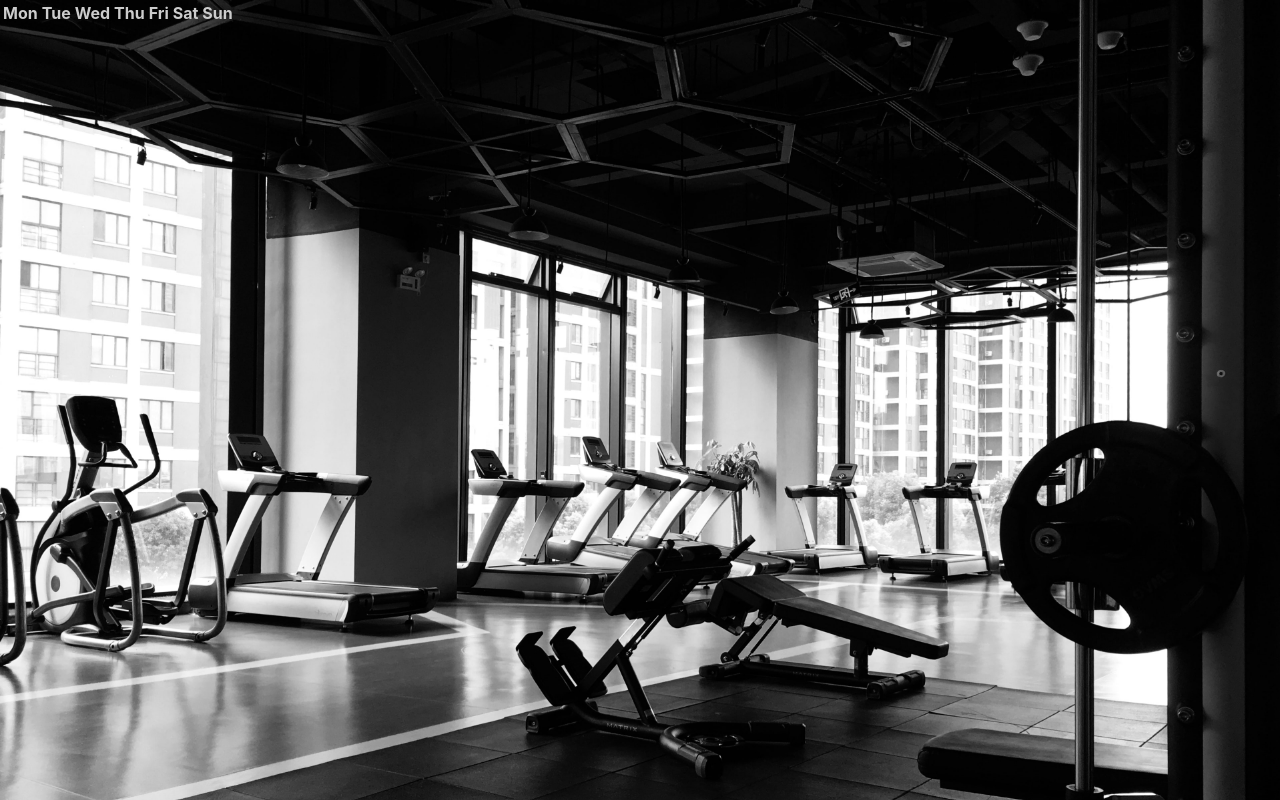
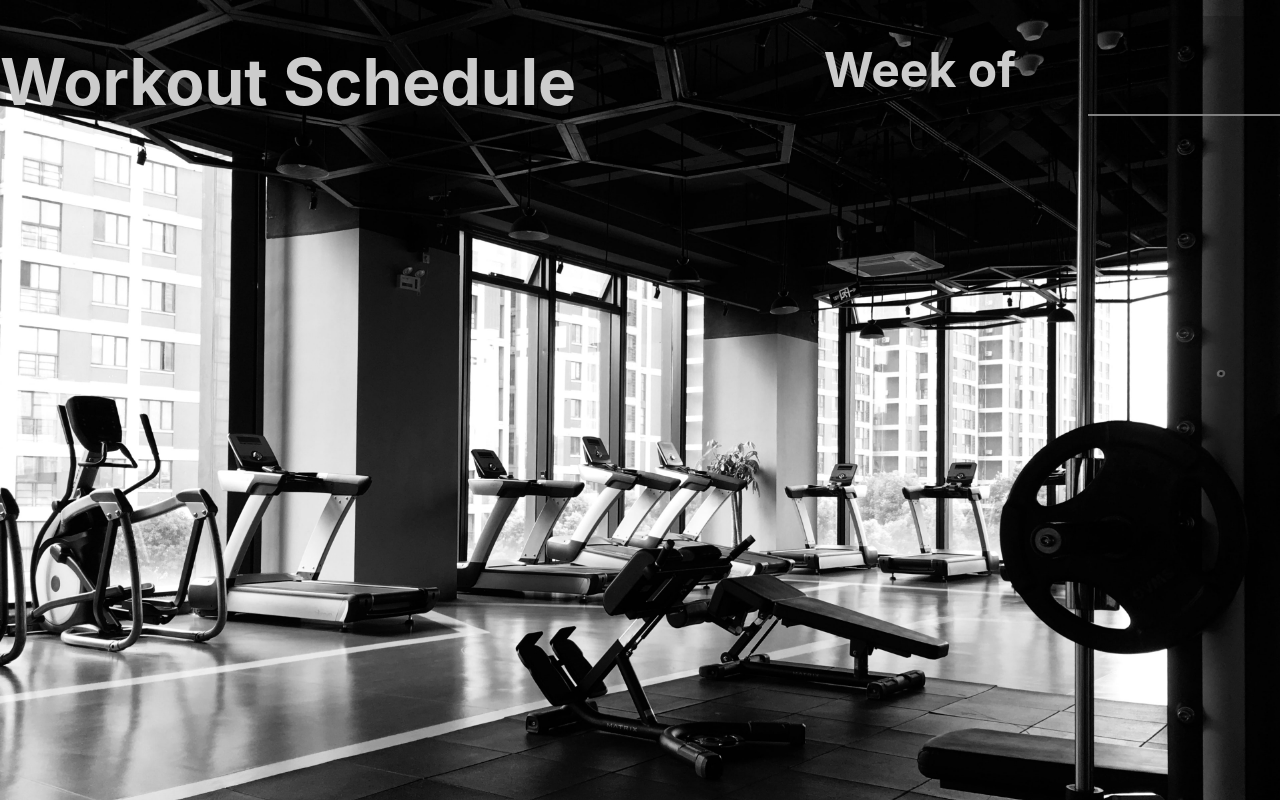
Before and after one commit to Seen3/GymReact, a JavaScript app: page / in a window 1280 px wide. Built offline with nearby package versions, Linux system fonts and the light colour scheme; the HTML template or start-up script is replaced by a standard one.

Commit message:
got template for home

```diff
--- a/src/App.css
+++ b/src/App.css
@@ -38,8 +38,15 @@ input[type=text], input[type=password] {
   border: 1px solid #ccc;
   box-sizing: border-box;
 }
-
-
+.workoutPage{
+  display: flex;
+  justify-content: space-between;
+  font-size: 2em;
+}
+input:focus{
+  outline: none;
+  border: none;
+}
 @media screen and (max-width: 900px) {
   .loginform{
     width: 100%;
--- a/src/App.js
+++ b/src/App.js
@@ -2,28 +2,7 @@ import './App.css';
 import { Routes, Route} from "react-router-dom";
 import { Login } from './pages/login';
 import {About} from './pages/about';
-
-function Home(){
-
-  return(
-    <div>
-      <table>
-        <tr>
-        <th>Mon</th>
-        <th>Tue</th>
-        <th>Wed</th>
-        <th>Thu</th>
-        <th>Fri</th>
-        <th>Sat</th>
-        <th>Sun</th>
-        </tr>
-        <tr>
-        </tr>
-      </table>
-    </div>
-
-  )
-}
+import {Home} from './pages/home';
 
 
 function App() {
--- /dev/null
+++ b/src/pages/home.js
@@ -0,0 +1,23 @@
+export function Home(){
+
+    return(
+      <div className='workoutPage'>
+        <h1 >Workout Schedule</h1>
+        <div style={{display:'flex',
+      alignItems:'baseline',
+      }}>
+        <h2 style={{
+          width:'7em'
+        }}>Week of</h2>
+        <input type="text" style={{backgroundColor:'rgba(1,1,1,0.2)',
+                                   color:'wheat',
+                                   border:'none',
+                                   fontSize:'2em',
+                                   width:'3em',
+                                   borderBottom:'2px solid grey',
+                                      }}/>
+        </div>
+      </div>
+
+    )
+  }
```
Also changed, not shown: resources/a6cace775971204ccc6fd04d7154d64c.png (added).
